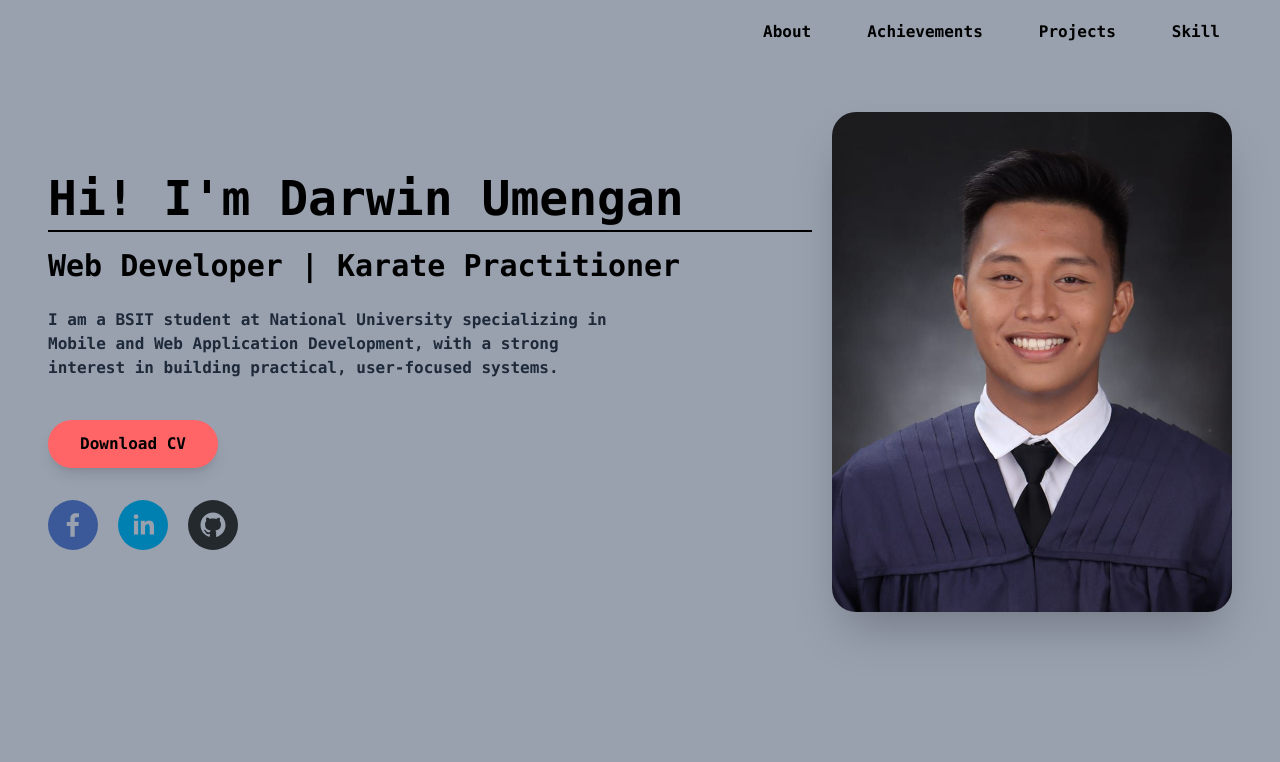
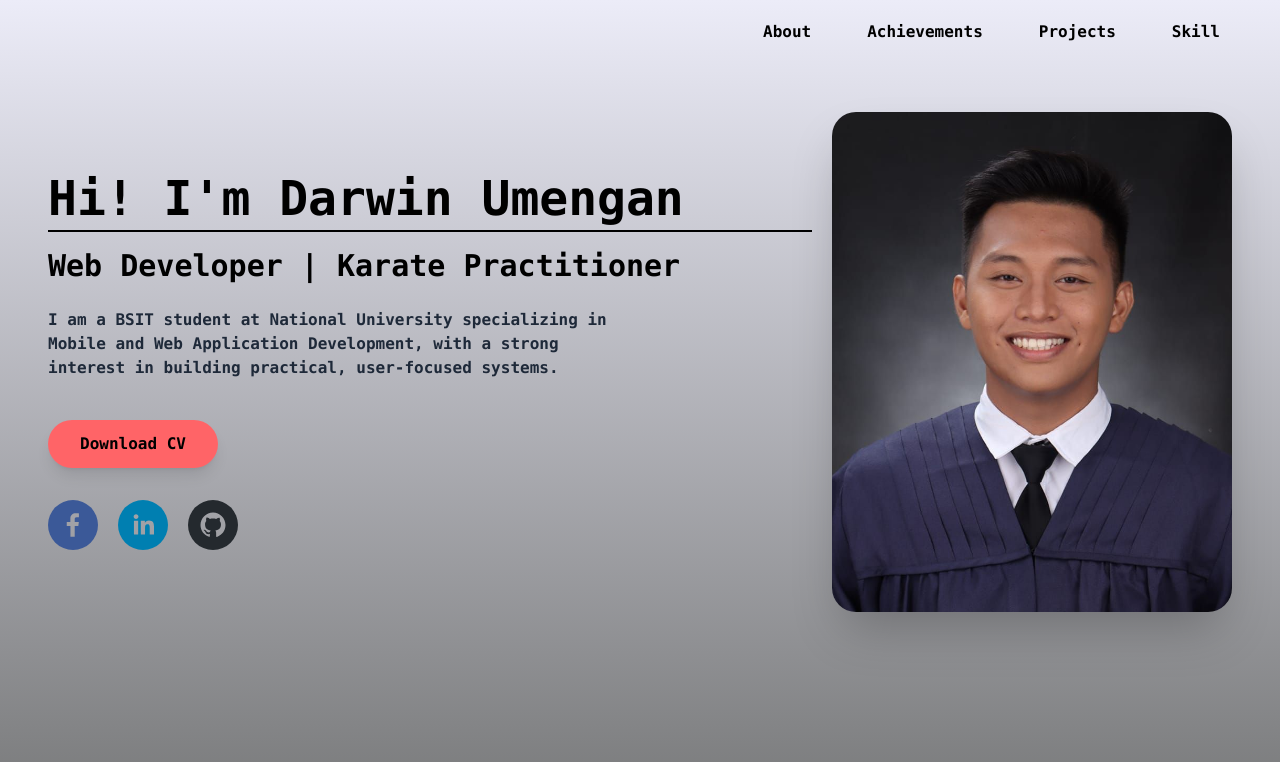
Before and after one commit to Darwin170/Web_Portfolio, a Next.js app: page / in a window 1280 px wide. Shown: the top 762 px of the page. Built offline with nearby package versions, Linux system fonts and the light colour scheme.

Commit message:
Remove background color from Home component

```diff
--- a/app/page.tsx
+++ b/app/page.tsx
@@ -5,7 +5,7 @@
 
 export default function Home() {
   return (
-       <div className="min-h-screen bg-gray-400">
+       <div className="min-h-screen ">
       <Navbar />
       <div className="font-mono p-4 md:p-8 lg:p-12">
 
```
